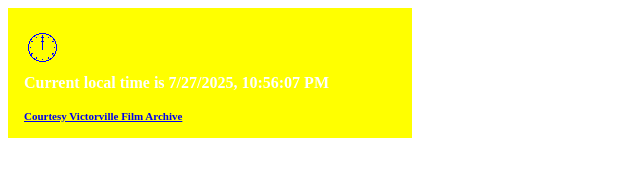
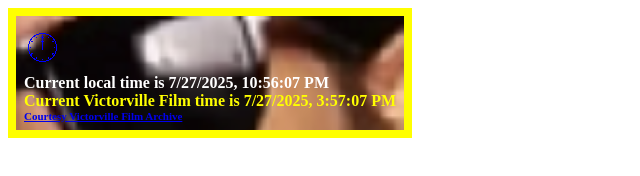
Before and after one commit to kidcompassion/vftime, a plain HTML site: page index.html in a window 1280 px wide. In both pictures the pointer is over the element 210 px from the left and 73 px from the top of the page. Shown: the whole page, without its empty margins (0-640 px from the left). Drawn offline with Linux system fonts and the light colour scheme.

Commit message:
Adds bg images

```diff
--- a/index.html
+++ b/index.html
@@ -19,6 +19,9 @@
 
     #widget:hover {
         background-color: yellow;
+        background-image: url('gregg2.png');
+        background-repeat: no-repeat, repeat;
+        background-size: cover;
     }
 
     #local {
```
Also changed, not shown: gregg.png (added), gregg2.png (added), gregg3.png (added), gregg4.png (added).
